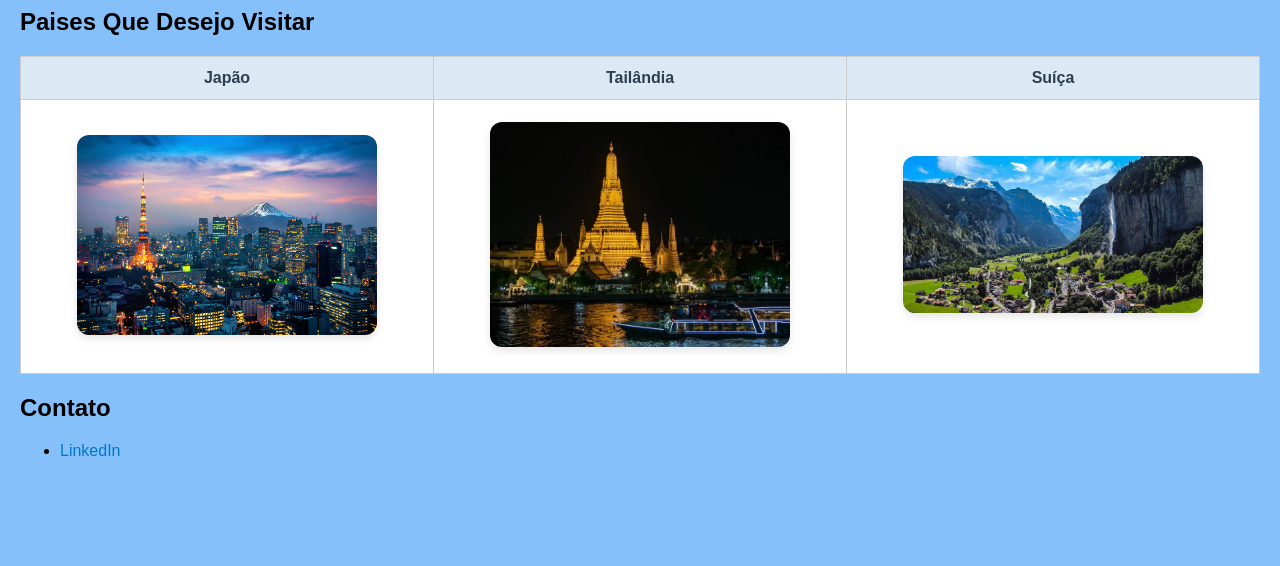
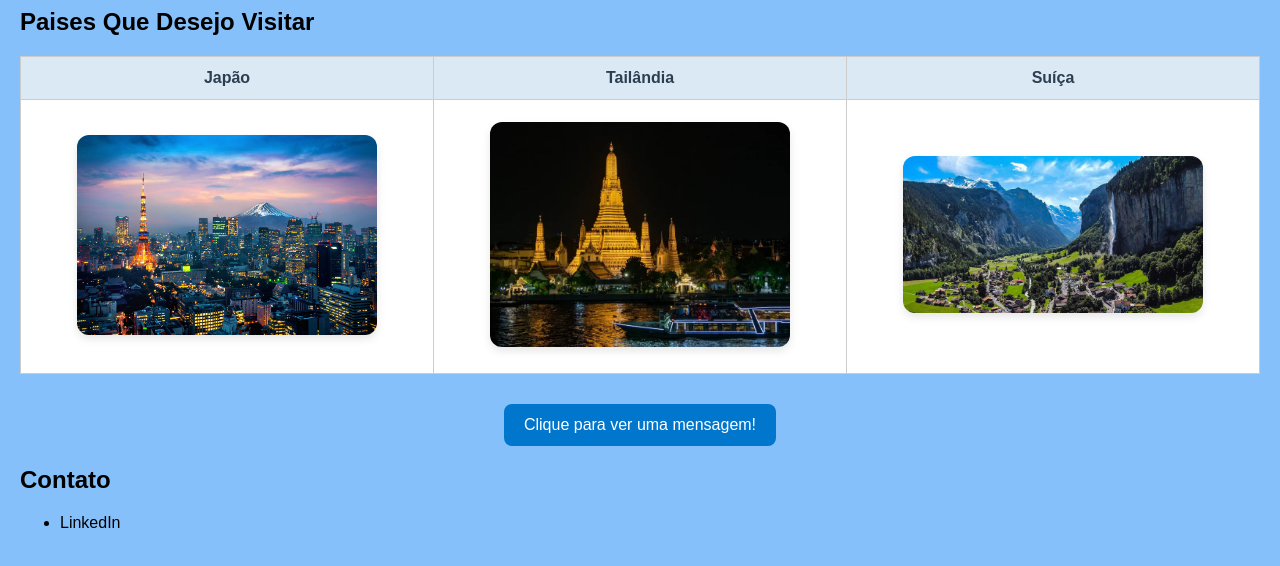
Before and after one commit to GabrielReis1/Trabalho-FDS-01, a plain HTML site: page index.html in a window 1280 px wide. Shown: the part 847-1413 px from the top of the page. Before the commit the page ends 1343 px from the top, so only its background shows below. Drawn offline with Linux system fonts and the light colour scheme.

Commit message:
adicionando botão e sua funcionalidade

```diff
--- a/index.html
+++ b/index.html
@@ -56,11 +56,16 @@
             </tr>
         </table>
     </div>
+    <div class="btn">
+        <button id="mensagemBtn">Clique para ver uma mensagem!</button>
+        <p id="mensagemTexto" style="display: none; font-weight: bold; margin-top: 10px;"></p>
+    </div>
     <div class="links">
         <h2>Contato</h2>
         <ul>
             <li><a href="https://www.linkedin.com/in/gabrielreisdev/" target="_blank">LinkedIn</a></li>
         </ul>
+    </div>
     <script src="script.js"></script>
 </body>
 
--- a/script.js
+++ b/script.js
@@ -1 +1,7 @@
-/* arquivo que vai conter o código JavaScripts */
+const botao = document.getElementById('mensagemBtn');
+const mensagemTexto = document.getElementById('mensagemTexto');
+
+botao.addEventListener('click', () => {
+    mensagemTexto.style.display = 'block';
+    mensagemTexto.textContent = 'Por mais difíceis que pareçam os caminhos, nunca desista dos seus sonhos eles são a bússola que guia seu coração para o que realmente importa. 😉';
+});
--- a/style.css
+++ b/style.css
@@ -71,7 +71,7 @@ table th {
 
 /* 7. Links com efeito hover */
 a {
-    color: #0077cc;
+    color: #000000;
     text-decoration: none;
     transition: color 0.3s ease;
 }
@@ -105,3 +105,32 @@ a:hover {
 .images h2 {
     margin-bottom: 10px;
 }
+
+/* 8. Estilização do botão */
+.btn {
+    text-align: center;
+    margin-top: 20px;
+}
+
+#mensagemBtn {
+    background-color: #0077cc;
+    color: #fff;
+    padding: 12px 20px;
+    border: none;
+    border-radius: 8px;
+    font-size: 1em;
+    cursor: pointer;
+    transition: background-color 0.3s ease, transform 0.2s ease;
+    margin-top: 10px;
+}
+
+#mensagemBtn:hover {
+    background-color: #005fa3;
+    transform: scale(1.05);
+}
+
+#mensagemTexto {
+    font-size: 1.1em;
+    color: #2c3e50;
+    margin-top: 10px;
+}
```
